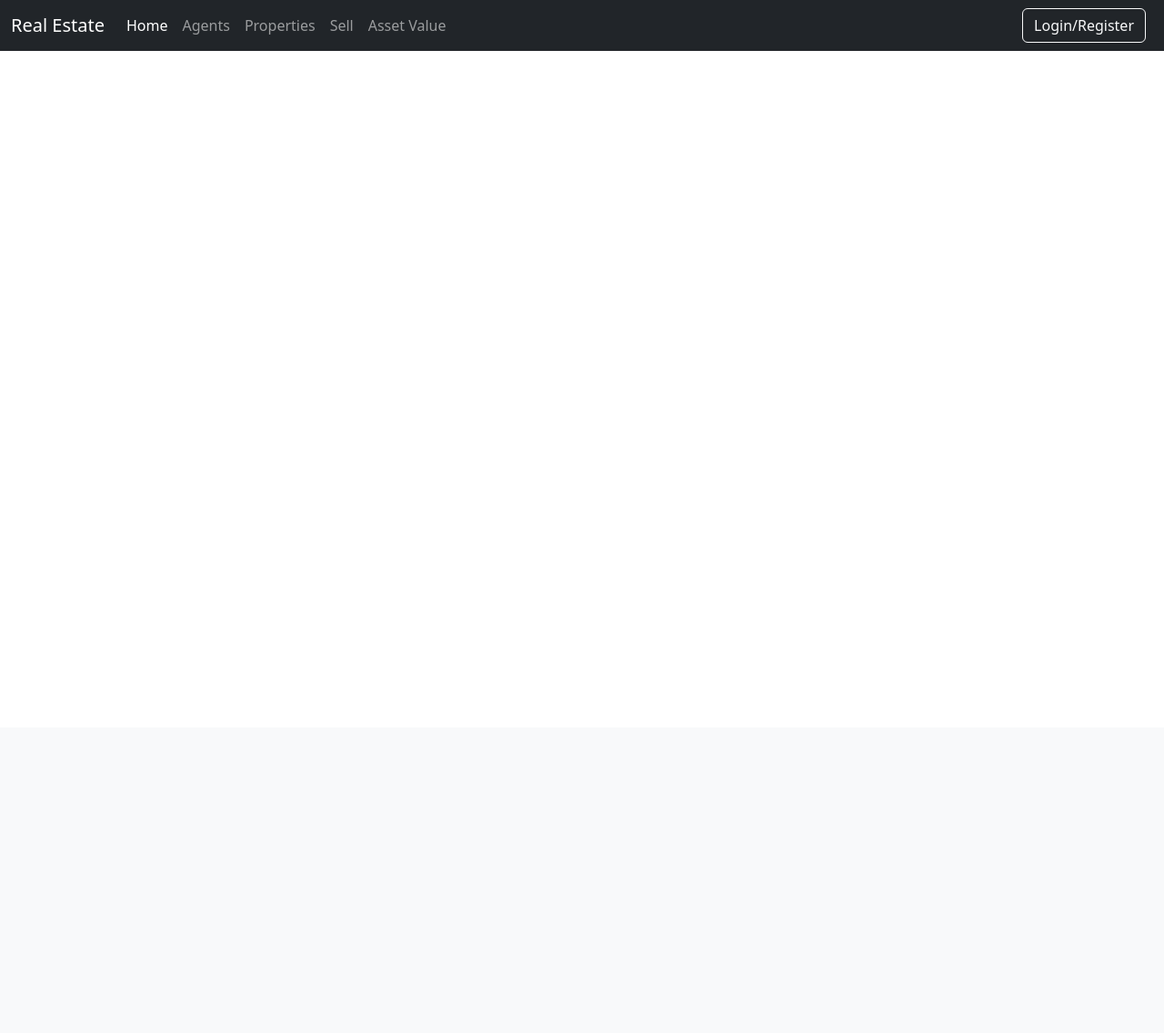
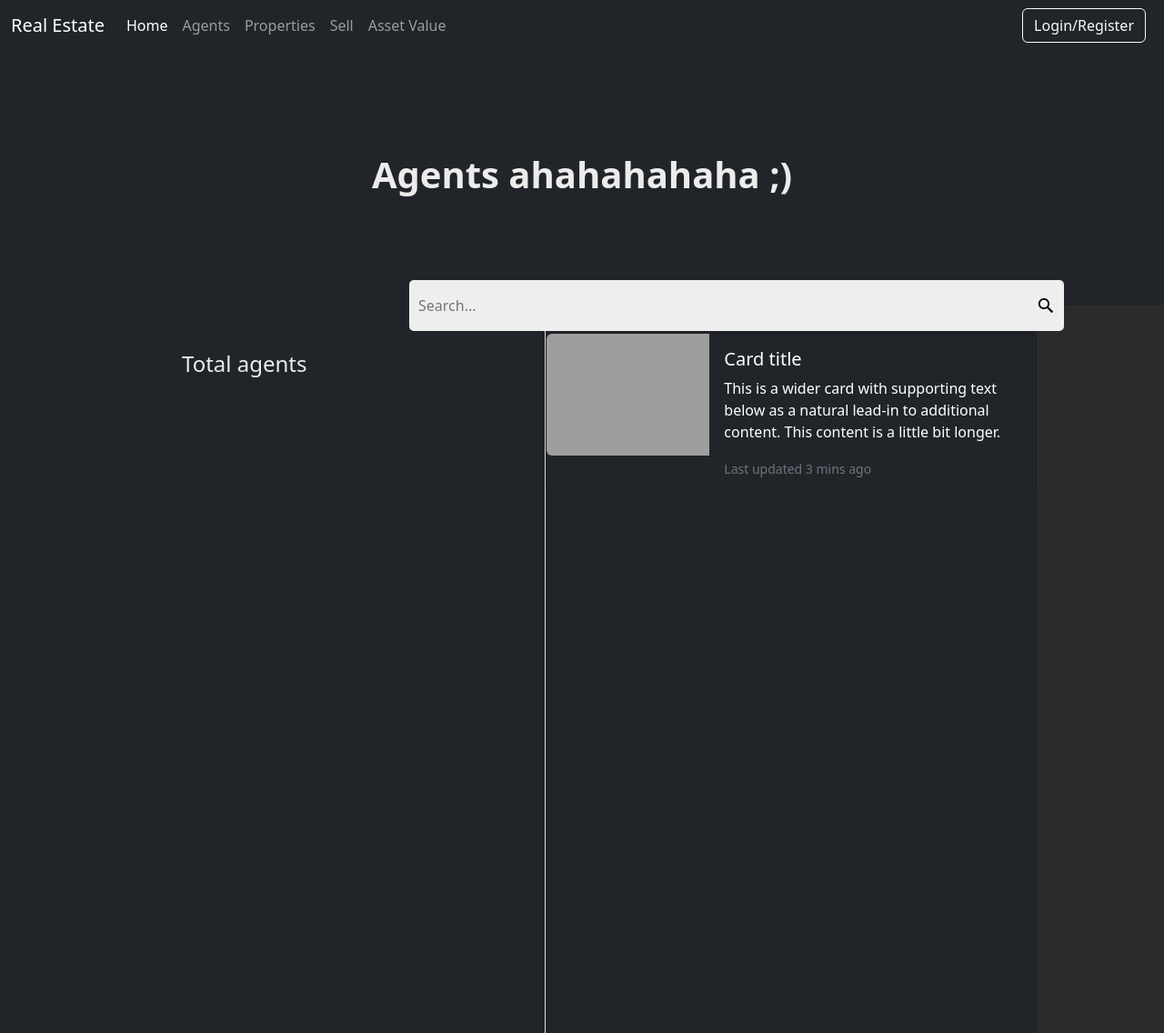
Before and after one commit to lbctorreverde/Ethits-RealEstate, a PHP site: page /agents.php in a window 1280 px wide. Shown: the whole page at 91% size. Before the commit the page ends 56 px from the top, so only its background shows below. Run offline with PHP 8.4, Linux system fonts and the light colour scheme; some libraries are stand-ins or nearby versions; grey boxes are pictures that could not be loaded.

Commit message:
Added agents.php

```diff
--- a/agents.php
+++ b/agents.php
@@ -1,3 +1,41 @@
 <?php
-    include_once 'header.php';
+include_once 'header.php';
 ?>
+
+<style>
+    <?php include 'css/agents.css'; ?>
+</style>
+
+
+<section class="topsection d-flex flex-column text-center justify-content-center align-items-center">
+    <h1>Agents ahahahahaha ;)</h1>
+</section>
+
+<form role="search" id="form">
+    <input type="search" id="query" name="q" placeholder="Search..." aria-label="Search through site content">
+    <button class="searchbtn"><svg viewBox="0 0 1024 1024">
+            <path class="path1" d="M848.471 928l-263.059-263.059c-48.941 36.706-110.118 55.059-177.412 55.059-171.294 0-312-140.706-312-312s140.706-312 312-312c171.294 0 312 140.706 312 312 0 67.294-24.471 128.471-55.059 177.412l263.059 263.059-79.529 79.529zM189.623 408.078c0 121.364 97.091 218.455 218.455 218.455s218.455-97.091 218.455-218.455c0-121.364-103.159-218.455-218.455-218.455-121.364 0-218.455 97.091-218.455 218.455z"></path>
+        </svg></button>
+</form>
+
+<section class="secondsection d-flex flex-row">
+    <div class="left-panel border-end">
+        <h4>Total agents</h4>
+    </div>
+    <div class="agentslist-panel">
+        <div class="agent-card card text-white bg-dark mb-3" style="max-width: 540px;">
+            <div class="row g-0">
+                <div class="col-md-4">
+                    <img src="..." class="img-fluid rounded-start" alt="...">
+                </div>
+                <div class="col-md-8">
+                    <div class="card-body">
+                        <h5 class="card-title">Card title</h5>
+                        <p class="card-text">This is a wider card with supporting text below as a natural lead-in to additional content. This content is a little bit longer.</p>
+                        <p class="card-text"><small class="text-muted">Last updated 3 mins ago</small></p>
+                    </div>
+                </div>
+            </div>
+        </div>
+    </div>
+</section>
--- /dev/null
+++ b/css/agents.css
@@ -0,0 +1,93 @@
+body {
+    background-color: #1c1c1c;
+}
+
+.topsection {
+    height: 35vh;
+    background-color: #212529;
+    color: rgb(236, 236, 236);
+    position: relative;
+}
+
+form {
+    background-color: #eeeeee;
+    width: 90vh;
+    height: 7vh;
+    border-radius: 5px;
+    display: flex;
+    flex-direction: row;
+    align-items: center;
+    transform: translate(62.5%, -50%);
+    position: absolute;
+
+}
+
+input {
+    all: unset;
+    font: 16px system-ui;
+    height: 100%;
+    width: 100%;
+    padding: 6px 10px;
+}
+
+svg {
+    color: rgb(255, 255, 255);
+    width: 40px;
+    height: 40px;
+    padding: 10px;
+}
+
+.searchbtn {
+    all: unset;
+    cursor: pointer;
+    width: 44px;
+    height: 44px;
+}
+
+.secondsection {
+    height: 100vh;
+    background-color: rgb(43, 43, 43);
+    color: rgb(236, 236, 236);
+}
+
+.left-panel {
+    padding-top: 50px;
+    padding-left: 25vh;
+    background-color: #212529;
+    height: 100vh;
+    width: 75vh;
+
+}
+
+.agentslist-panel {
+    padding-top: 30px;
+    background-color: #212529;
+
+}
+
+.card {
+
+
+}
+
+@media screen and (max-width: 1000px) {
+    form {
+        background-color: #eeeeee;
+        width: 90vh;
+        height: 7vh;
+        border-radius: 5px;
+        display: flex;
+        flex-direction: row;
+        align-items: center;
+        transform: translate(5.5vw, -50%);
+    }
+
+    .left-panel {
+        padding-top: 50px;
+        padding-left: 5.5vh;
+        background-color: #212529;
+        height: 100vh;
+        width: 35vh;
+
+    }
+}
--- a/header.php
+++ b/header.php
@@ -31,7 +31,7 @@
                         <a class="nav-link active" aria-current="page" href="#">Home</a>
                     </li>
                     <li class="nav-item">
-                        <a class="nav-link" href="#">Agents</a>
+                        <a class="nav-link" href="#" onclick="window.location.href='agents.php'">Agents</a>
                     </li>
                     <li class="nav-item">
                         <a class="nav-link" href="#">Properties</a>
```
